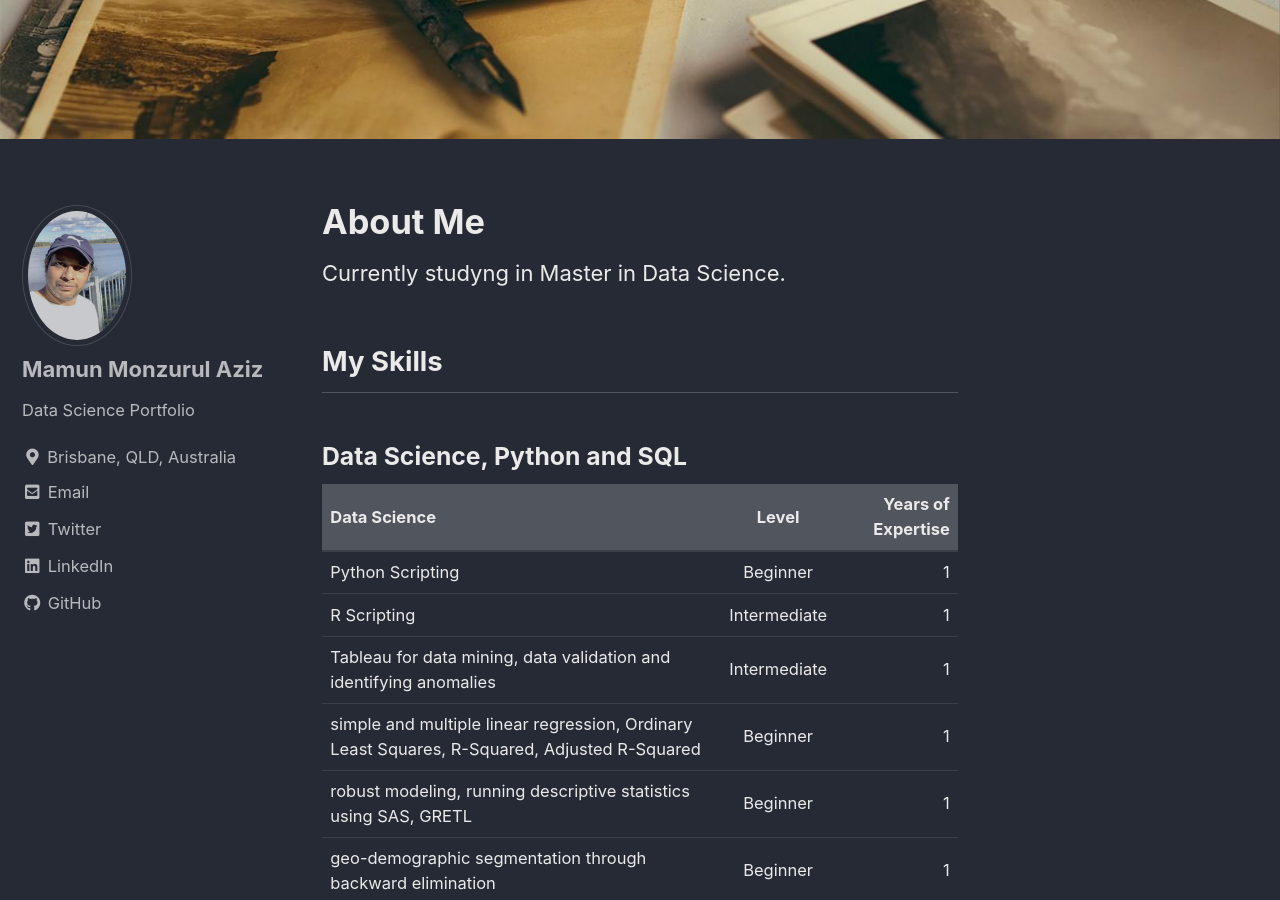
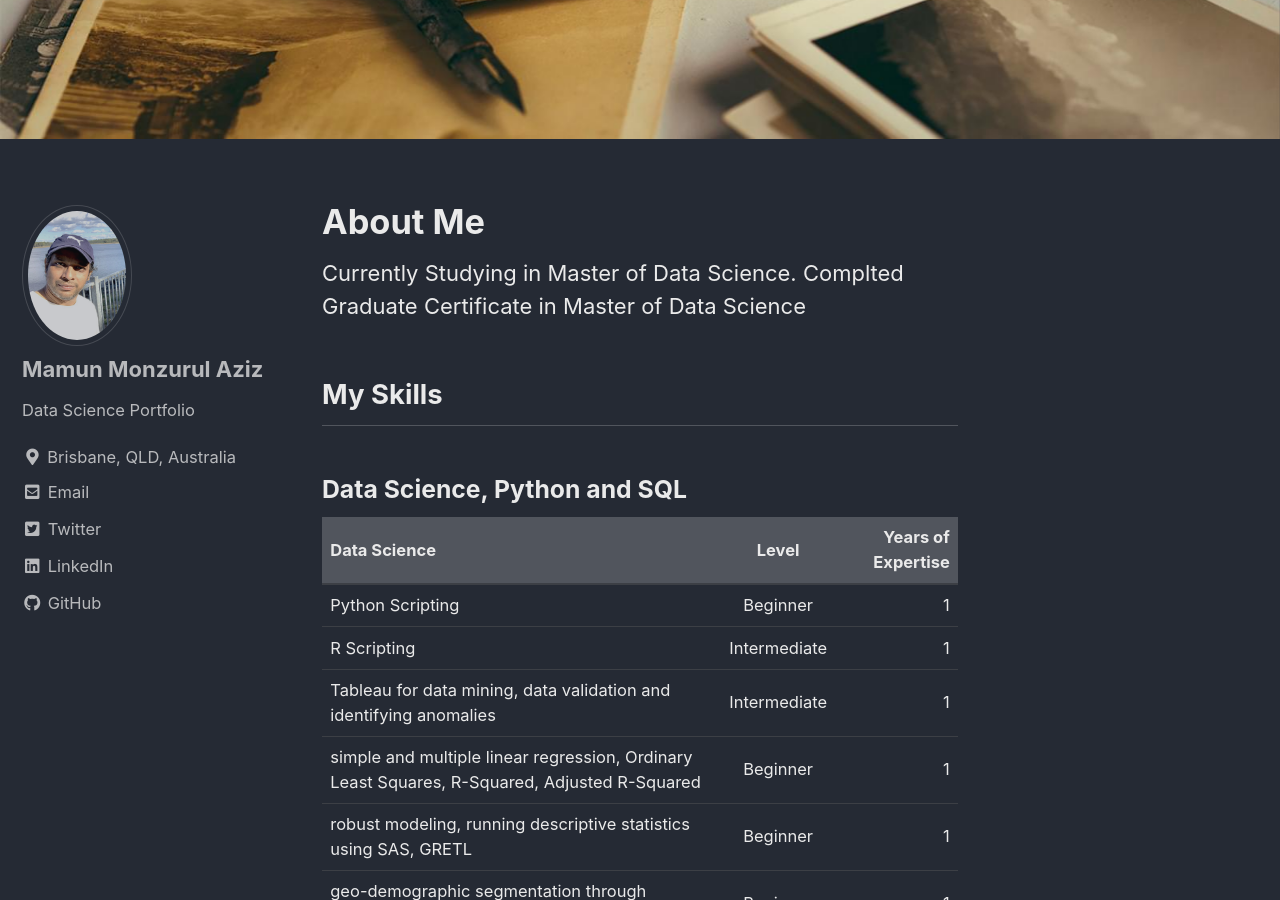
Before and after one commit to mamunmaziz/mamunmaziz.github.io, a Jekyll site: the page built from _pages/aboutme.md, in a window 1280 px wide and 900 px high, scrolled down 357 px. Built offline with Jekyll 4.4.1, drawn with Linux system fonts in a browser that asks for light colours; cached includes are drawn as plain includes.

Commit message:
Update aboutme.md

```diff
--- a/_pages/aboutme.md
+++ b/_pages/aboutme.md
@@ -5,7 +5,8 @@ header:
   image: "/images/aboutme.jpg"
 ---
 
- Currently studyng in Master in Data Science.
+ Currently Studying  in Master of Data Science.
+ Complted Graduate Certificate in Master of Data Science
 
 
 
```
